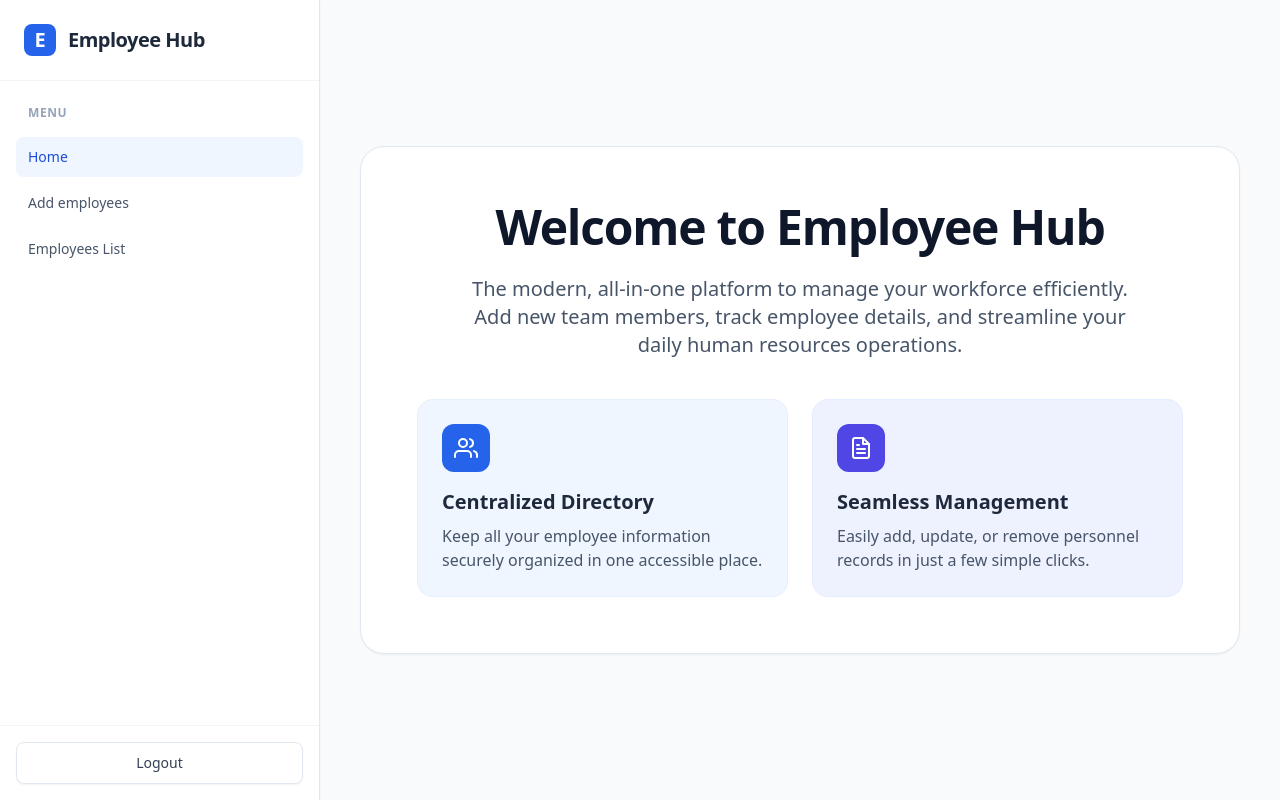
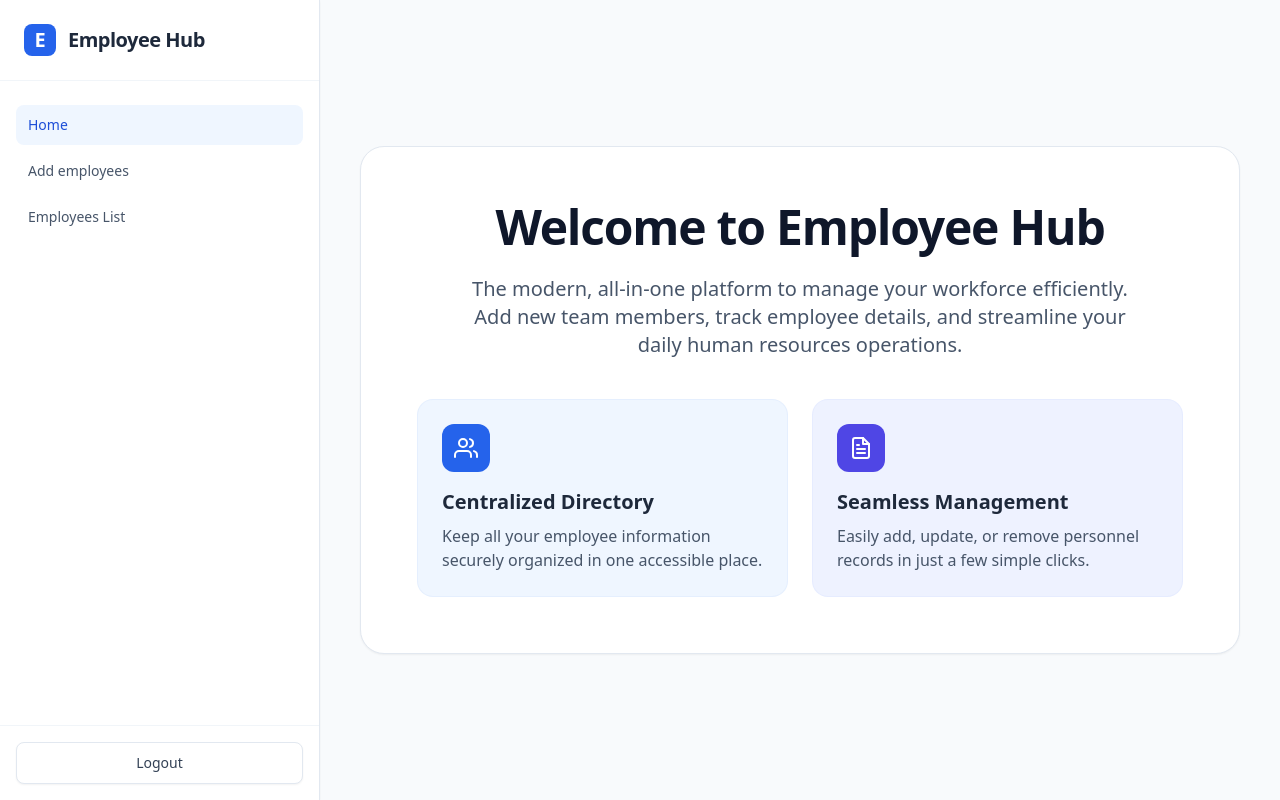
Before and after one commit to bhushanpatil288/Employee-Management-System-Fullstack-App, a React (Vite) app in the folder client/: page / in a window 1280 px wide. Built offline with nearby package versions, Linux system fonts and the light colour scheme.

Commit message:
feat: implement AddEmployees and EmployeeList pages and integrate routes with navigation sidebar

```diff
--- a/client/src/App.jsx
+++ b/client/src/App.jsx
@@ -1,6 +1,6 @@
 import { BrowserRouter, Routes, Route } from 'react-router-dom';
 import Layout from './Layout';
-import Home from './pages/Home';
+import { Home, EmployeeList, AddEmployees } from './pages';
 
 export default function App() {
   return (
@@ -8,6 +8,8 @@ export default function App() {
       <Routes>
         <Route path="/" element={<Layout />}>
           <Route path="/" element={<Home />} />
+          <Route path="/add-employees" element={<AddEmployees />} />
+          <Route path="/employees-list" element={<EmployeeList />} />
         </Route>
       </Routes>
     </BrowserRouter>
--- a/client/src/components/Sidebar.jsx
+++ b/client/src/components/Sidebar.jsx
@@ -39,9 +39,6 @@ function Sidebar({ onClose }) {
       </div>
 
       <nav className='flex-1 px-4 py-6 overflow-y-auto'>
-        <div className='mb-4 px-3 text-xs font-semibold text-slate-400 uppercase tracking-wider'>
-          Menu
-        </div>
         <ul className='flex flex-col gap-1.5'>
           {SIDEBAR_MENU_ITEMS.map((item) => {
             const isActive = location.pathname === item.path;
@@ -50,11 +47,10 @@ function Sidebar({ onClose }) {
                 <Link
                   to={item.path}
                   onClick={() => onClose && onClose()}
-                  className={`flex items-center px-3 py-2.5 rounded-lg transition-all duration-200 text-sm font-medium ${
-                    isActive
+                  className={`flex items-center px-3 py-2.5 rounded-lg transition-all duration-200 text-sm font-medium ${isActive
                       ? 'bg-blue-50 text-blue-700'
                       : 'text-slate-600 hover:bg-slate-50 hover:text-slate-900'
-                  }`}
+                    }`}
                 >
                   {item.name}
                 </Link>
--- /dev/null
+++ b/client/src/pages/AddEmployees.jsx
@@ -0,0 +1,8 @@
+
+function AddEmployees() {
+  return (
+    <div>AddEmployees</div>
+  )
+}
+
+export default AddEmployees;
--- /dev/null
+++ b/client/src/pages/EmployeeList.jsx
@@ -0,0 +1,9 @@
+
+
+function EmployeeList() {
+  return (
+    <div>EmployeeList</div>
+  )
+}
+
+export default EmployeeList
--- /dev/null
+++ b/client/src/pages/index.js
@@ -0,0 +1,5 @@
+import Home from './Home';
+import EmployeeList from './EmployeeList';
+import AddEmployees from './AddEmployees';
+
+export { Home, EmployeeList, AddEmployees };
```
